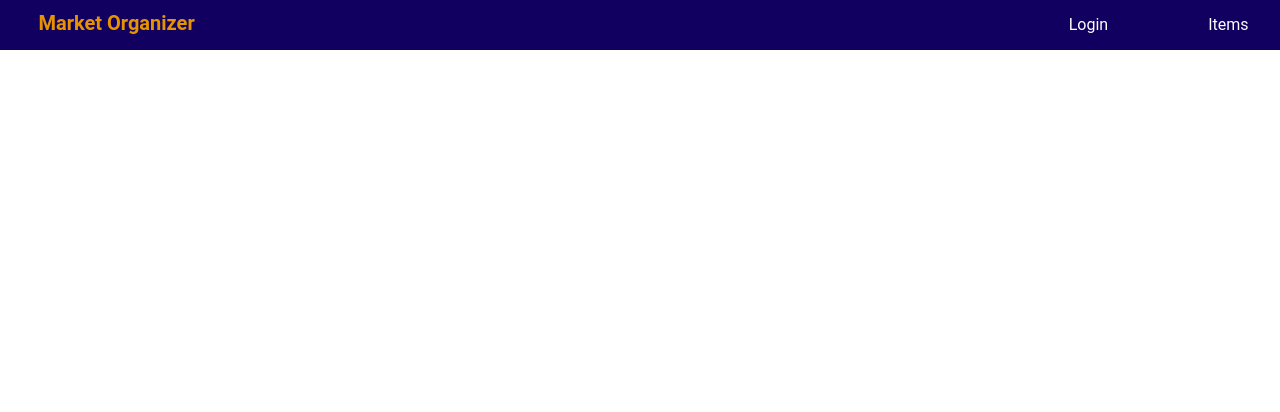
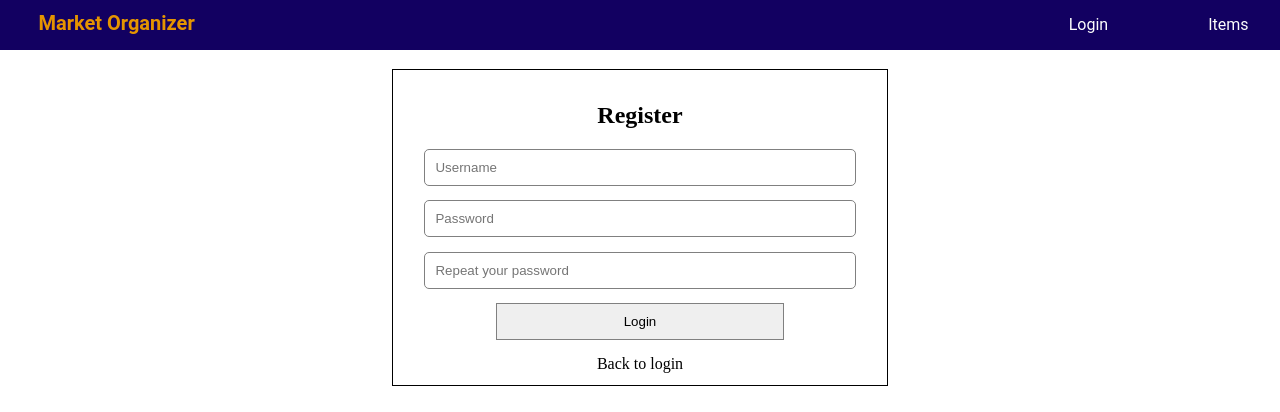
Before and after one commit to FortinoSandoval/MarketOrganizer.Client, an Angular app: page /register in a window 1280 px wide. Before the commit this address led to /. Shown: the top 412 px of the page. Built offline with nearby package versions, Linux system fonts and the light colour scheme.

Commit message:
registerComponent added

```diff
--- a/src/app/app-routing.component.ts
+++ b/src/app/app-routing.component.ts
@@ -4,6 +4,7 @@ import { Routes, RouterModule } from '@angular/router';
 import { LoginComponent } from './login/login.component';
 import { ItemsComponent } from './items/items.component';
 import { HomeComponent } from './home/home.component';
+import { RegisterComponent } from './register/register.component';
 
 const routes: Routes = [
   {
@@ -17,6 +18,10 @@ const routes: Routes = [
   {
     path: 'items',
     component: ItemsComponent
+  },
+  {
+    path: 'register',
+    component: RegisterComponent
   }
 ];
 
--- a/src/app/app.module.ts
+++ b/src/app/app.module.ts
@@ -11,6 +11,7 @@ import { ItemComponent } from './item/item.component';
 import { HeaderComponent } from './header/header.component';
 import { LoginComponent } from './login/login.component';
 import { HomeComponent } from './home/home.component';
+import { RegisterComponent } from './register/register.component';
 
 @NgModule({
    declarations: [
@@ -19,7 +20,8 @@ import { HomeComponent } from './home/home.component';
       ItemComponent,
       HeaderComponent,
       LoginComponent,
-      HomeComponent
+      HomeComponent,
+      RegisterComponent
    ],
    imports: [
       BrowserModule,
--- /dev/null
+++ b/src/app/register/register.component.html
@@ -0,0 +1,19 @@
+<div id="register-page">
+    <section class="register-section">
+      <h2>Register</h2>
+      <form #myForm="ngForm" class="register-form" name="form" (ngSubmit)="myForm.form.valid && onSubmit(myForm.form)">
+        <label for="username">
+          <input type="text" placeholder="Username" class="register-input" name="username" required [(ngModel)]="model.Username">
+        </label>
+        <label for="password">
+          <input type="password" placeholder="Password" class="register-input" name="password" required [(ngModel)]="model.Password">
+        </label>
+        <label for="password2">
+          <input type="password" placeholder="Repeat your password" class="register-input" name="password2" required [(ngModel)]="model.Password2">
+          <span *ngIf="matchError">Passwords must match</span>
+        </label>
+        <button type="submit" class="submit-btn" [disabled]="!canRegister || model.Password !== model.Password2">Login</button>
+      </form>
+      <a class="login" routerLink="/login">Back to login</a>
+    </section>
+  </div>
--- /dev/null
+++ b/src/app/register/register.component.less
@@ -0,0 +1,29 @@
+#register-page {
+  padding: 0 3%;
+  .register-section {
+    margin: 0 auto;
+    width: 40%;
+    border: 1px solid black;
+    padding: 1% .5%;
+    text-align: center;
+    .submit-btn, .register-input {
+      display: block;
+      width: 85%;
+      border: 1px solid gray;
+      margin: 0 auto;
+      margin-bottom: 3%;
+    }
+    .register-input {
+      padding: 10px;
+      border-radius: 5px;
+    }
+    .submit-btn {
+      width: 60%;
+      padding: 10px;
+    }
+    .login {
+      text-decoration: none;
+      color: #000000;
+    }
+  }
+}
--- /dev/null
+++ b/src/app/register/register.component.ts
@@ -0,0 +1,24 @@
+import { Component, OnInit } from '@angular/core';
+
+@Component({
+  selector: 'app-register',
+  templateUrl: './register.component.html',
+  styleUrls: ['./register.component.less']
+})
+export class RegisterComponent implements OnInit {
+
+  constructor() { }
+  model: any = {};
+  canRegister: boolean = true;
+  matchError: boolean = false;
+
+  ngOnInit() {
+  }
+
+  onSubmit(form) {
+    if (form.invalid) return;
+    if (this.model.Password !== this.model.Password2) this.matchError = true;
+    this.matchError = false;
+    this.canRegister = false;
+  }
+}
```
Also changed, not shown: 1 other file (tests, documents, lock files or other folders).
